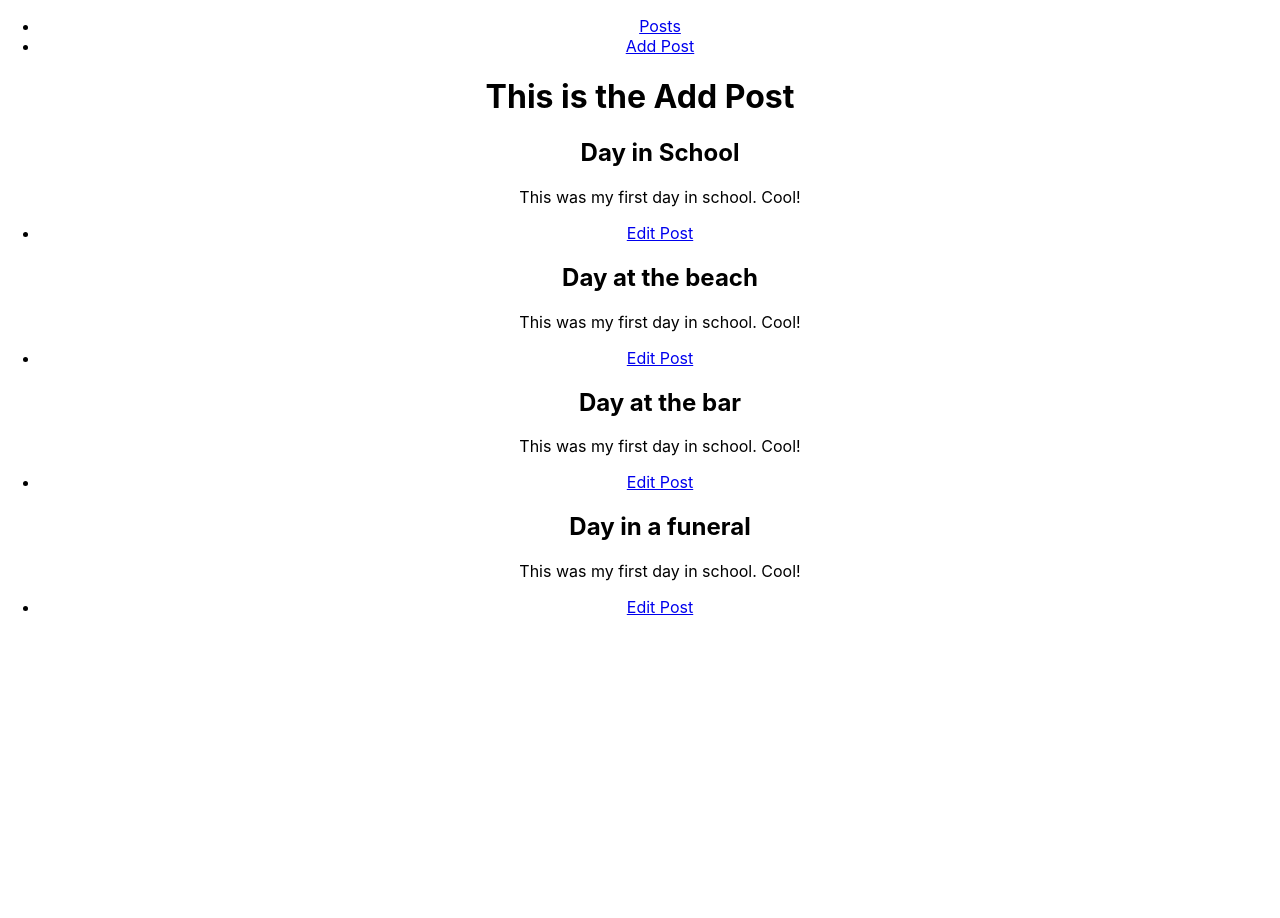
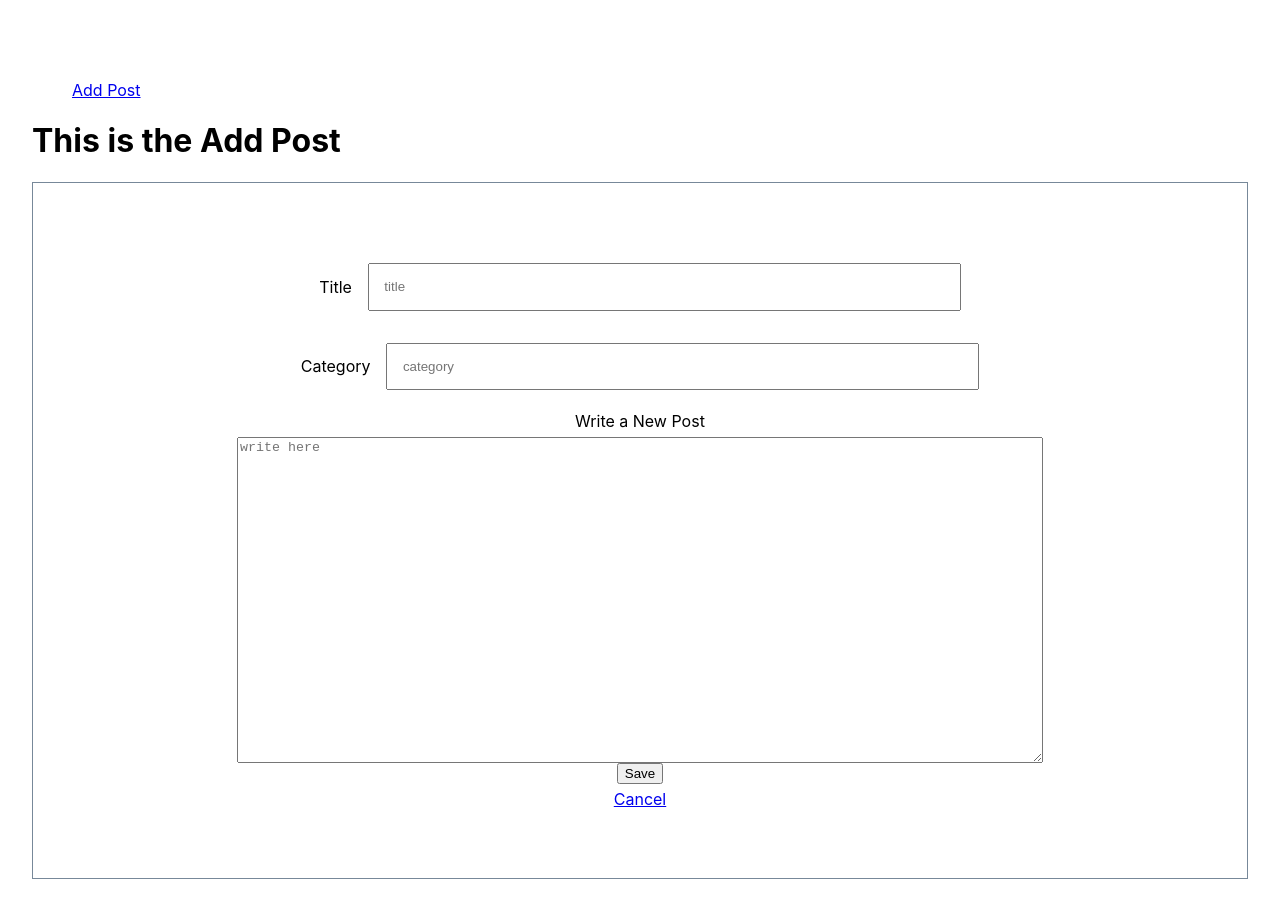
Before and after one commit to moscuet/Blog-Post_React, a React (Create React App) app: page /addpost in a window 1280 px wide. Shown: the top 918 px of the page. Before the commit the page ends 800 px from the top, so only its background shows below. Built offline with nearby package versions, Linux system fonts and the light colour scheme.

Commit message:
added posts and add post functionality

```diff
--- a/package.json
+++ b/package.json
@@ -9,7 +9,9 @@
     "react": "^16.13.0",
     "react-dom": "^16.13.0",
     "react-router-dom": "^5.1.2",
-    "react-scripts": "3.4.0"
+    "react-scripts": "3.4.0",
+    "uuid": "^7.0.2",
+    "v4": "0.0.1"
   },
   "scripts": {
     "start": "react-scripts start",
--- a/src/App.css
+++ b/src/App.css
@@ -1,5 +1,5 @@
 .App {
-  text-align: center;
+  padding: 4rem 2rem;
 }
 
 .App-logo {
@@ -7,32 +7,21 @@
   pointer-events: none;
 }
 
-@media (prefers-reduced-motion: no-preference) {
-  .App-logo {
-    animation: App-logo-spin infinite 20s linear;
-  }
+.nav-links {
+  list-style: none;
 }
-
-.App-header {
-  background-color: #282c34;
-  min-height: 100vh;
+.posts-wrapper {
   display: flex;
+  justify-content: space-around;
   flex-direction: column;
   align-items: center;
   justify-content: center;
-  font-size: calc(10px + 2vmin);
-  color: white;
+
 }
 
-.App-link {
-  color: #61dafb;
+
+.add-link {
+  border: 1px solid lightgray;
+  padding: 1.2rem;
+  background-color: lightskyblue;
 }
-
-@keyframes App-logo-spin {
-  from {
-    transform: rotate(0deg);
-  }
-  to {
-    transform: rotate(360deg);
-  }
-}
--- a/src/App.js
+++ b/src/App.js
@@ -1,8 +1,9 @@
 import React, {Component} from 'react';
 import './App.css';
-import PostItem from './components/PostItem';
-import EditPost from './components/EditPost';
 import AddPost from './components/AddPost';
+import PostList from './components/PostList';
+import { v4 as uuidv4 } from 'uuid';
+
 
 
 import {BrowserRouter,
@@ -16,53 +17,60 @@ import {BrowserRouter,
 } from 'react-router-dom';
 
 class App extends Component {
-  constructor() {
-    super()
+  constructor(props) {
+    super(props)
     this.state = {
       posts: [
         {
-          title: 'Day in School',
+          id: uuidv4(),
+          title: 'Day at school',
+          category: 'Work',
           description: 'This was my first day in school. Cool!'
         },
         {
+          id: uuidv4(),
           title: 'Day at the beach',
+          category: 'Work',
           description: 'This was my first day in school. Cool!'
         },
         {
+          id: uuidv4(),
           title: 'Day at the bar',
+          category: 'Work',
           description: 'This was my first day in school. Cool!'
         },
         {
-          title: 'Day in a funeral',
+          id: uuidv4(),
+          title: 'Day at a funeral',
+          category: 'Work',
           description: 'This was my first day in school. Cool!'
         }
       ]
+
+
     }
   }
+
+  addPost = (newPost) => {
+    this.setState({posts: [...this.state.posts, newPost]})
+    console.log(newPost)
+  }
+
   render() {
-    let postList = this.state.posts.map((post) => (
-      <PostItem title={post.title}
-                description={post.description} />
-    ))
+
     return (
       <BrowserRouter>
 
       <div className="App">
-          <ul>
-            <li> <NavLink to='/'>Posts</NavLink></li>
-            {/* <li> <NavLink to='/editposts'>Edit Post</NavLink></li> */}
-            <li> <NavLink to='/addpost'>Add Post</NavLink></li>
+           <ul className="nav-links">
+              <NavLink to='/addpost' onClick={this.handleClick}>Add Post</NavLink>
           </ul>
-          <Switch>
-            <Route path="/editposts"><EditPost /></Route>
-            <Route path="/addpost"><AddPost /></Route>
-            <Route path="/"><PostItem /></Route>
 
-          </Switch>
+            <Switch>
+            <Route path="/addpost" component={(props)=><AddPost {...props} addPost={this.addPost}/>} />
+            <Route path="/" component ={(props)=><PostList posts={this.state.posts} />} />
+            </Switch>
 
-          <div>
-            {postList}
-          </div>
       </div>
       </BrowserRouter>
 
--- a/src/components/AddPost.js
+++ b/src/components/AddPost.js
@@ -1,11 +1,86 @@
-import React from 'react'
+import React, {Component} from 'react';
+import './assets/style/form.css';
+import { v4 as uuidv4 } from 'uuid';
+import {NavLink} from 'react-router-dom';
 
-const AddPost = () => {
+
+class AddPost extends Component {
+
+    constructor(props) {
+        super(props)
+        this.state = {
+            post:
+                {
+                    title: '',
+                    category: '',
+                    description: ''
+                }
+
+        }
+    }
+
+    handleSubmit = (e) => {
+        e.preventDefault();
+        e.target.reset();
+        let newPost = {id: uuidv4(), ...this.state.post};
+        this.props.addPost(newPost)
+        console.log(newPost)
+        console.log(this.props)
+        this.props.history.push('/');
+
+
+
+    }
+
+    handleChange = (e) => {
+        let {name, value} = e.target;
+        const post = {...this.state.post,[name]: value}
+        this.setState({post})
+        console.log(post)
+
+
+    }
+    render() {
+        console.log(this.state)
+
+        let {title, category, description} = this.state;
+
         return (
             <div>
                 <h1>This is the Add Post</h1>
+                <form className="form" onSubmit={this.handleSubmit}>
+                    <div className="input-topics">
+                    <label>Title</label>
+                    <input type="text" name="title"
+                    value={title} placeholder="title"
+                    onChange={this.handleChange}></input>
+                    </div>
+
+                    <div className="input-topics">
+                    <label>Category</label>
+                    <input type="text"
+                    name="category"
+                    value={category}
+                    placeholder="category"
+                    onChange={this.handleChange}></input>
+                    </div>
+
+                    <label>Write a New Post</label>
+                    <textarea type="text"
+                    name="description"
+                    category={description}
+                    placeholder="write here"
+                    onChange={this.handleChange}></textarea>
+                    <button onClick={this.addPost}>Save</button>
+
+                    <NavLink to ="/">Cancel</NavLink>
+
+
+                </form>
             </div>
         )
     }
+    }
+
 
 export default AddPost;
--- a/src/components/EditPost.js
+++ b/src/components/EditPost.js
@@ -1,9 +1,10 @@
-
-import React from 'react'
+import React from 'react';
+import {NavLink} from 'react-router-dom';
 
 const EditPost = () => {
     return (
         <div>
+            <li> <NavLink to='/'>Back to Posts</NavLink></li>
             <h1>This is the Edit Post</h1>
         </div>
     )
--- a/src/components/PostItem.js
+++ b/src/components/PostItem.js
@@ -1,20 +1,19 @@
 import React from 'react';
 import {NavLink} from 'react-router-dom';
+import './assets/style/postitem.css'
 
 
-const PostItem = (props) => {
-    let {title, description} = props;
+const PostItem = ({title, category, description}) => {
     return (
-        <div>
-            <div>
-            <ul>
+            <div className="post-item__container">
+            <ul className="post-item__wrapper">
                 <h2>{title}</h2>
+                <h2>{category}</h2>
                 <p>{description}</p>
-                <li><NavLink to="/editposts">Edit Post</NavLink></li>
+                <li><NavLink to="/editpost" className="edit-link">Edit Post</NavLink></li>
 
             </ul>
             </div>
-        </div>
     )
 }
 
--- /dev/null
+++ b/src/components/PostList.js
@@ -0,0 +1,23 @@
+import React from 'react';
+import PostItem from './PostItem';
+
+
+const PostList = (props) => {
+  console.log(props)
+  let postList = props.posts.map((post) => (
+    <PostItem key={post.id}
+              title={post.title}
+              category={post.category}
+              description={post.description} />
+  ))
+
+          return (
+            <div>
+               {postList}
+          </div>
+
+
+          )
+}
+
+export default PostList
--- /dev/null
+++ b/src/components/assets/style/form.css
@@ -0,0 +1,27 @@
+.form {
+    padding: 4rem 4rem;
+    display: flex;
+    justify-content: center;
+    align-items: center;
+    flex-direction: column;
+    line-height: 1.9;
+    border: 1px solid lightslategray;
+}
+
+.input-topics {
+    display: flex;
+    justify-content: center;
+    margin: 1rem;
+    align-items: center;
+}
+
+input {
+    width: 35rem;
+    padding: .9rem;
+    margin-left: 1rem;
+}
+
+textarea {
+    width: 50rem;
+    height: 20rem;
+}
--- /dev/null
+++ b/src/components/assets/style/postitem.css
@@ -0,0 +1,19 @@
+.post-item__container {
+    padding: 1rem 2rem;
+    border: 1px solid lightgray;
+    margin: 1rem;
+    width: 50rem;
+}
+
+.post-item__wrapper {
+    display: flex;
+    justify-content: space-evenly;
+    align-items: center;
+    list-style: none;
+}
+
+.edit-link {
+    border: 1px solid lightgray;
+    padding: 1.2rem;
+    background-color: lightskyblue;
+}
```
Also changed, not shown: 2 other files (tests, documents, lock files or other folders). Lines whose indentation alone changed are shown as unchanged.
